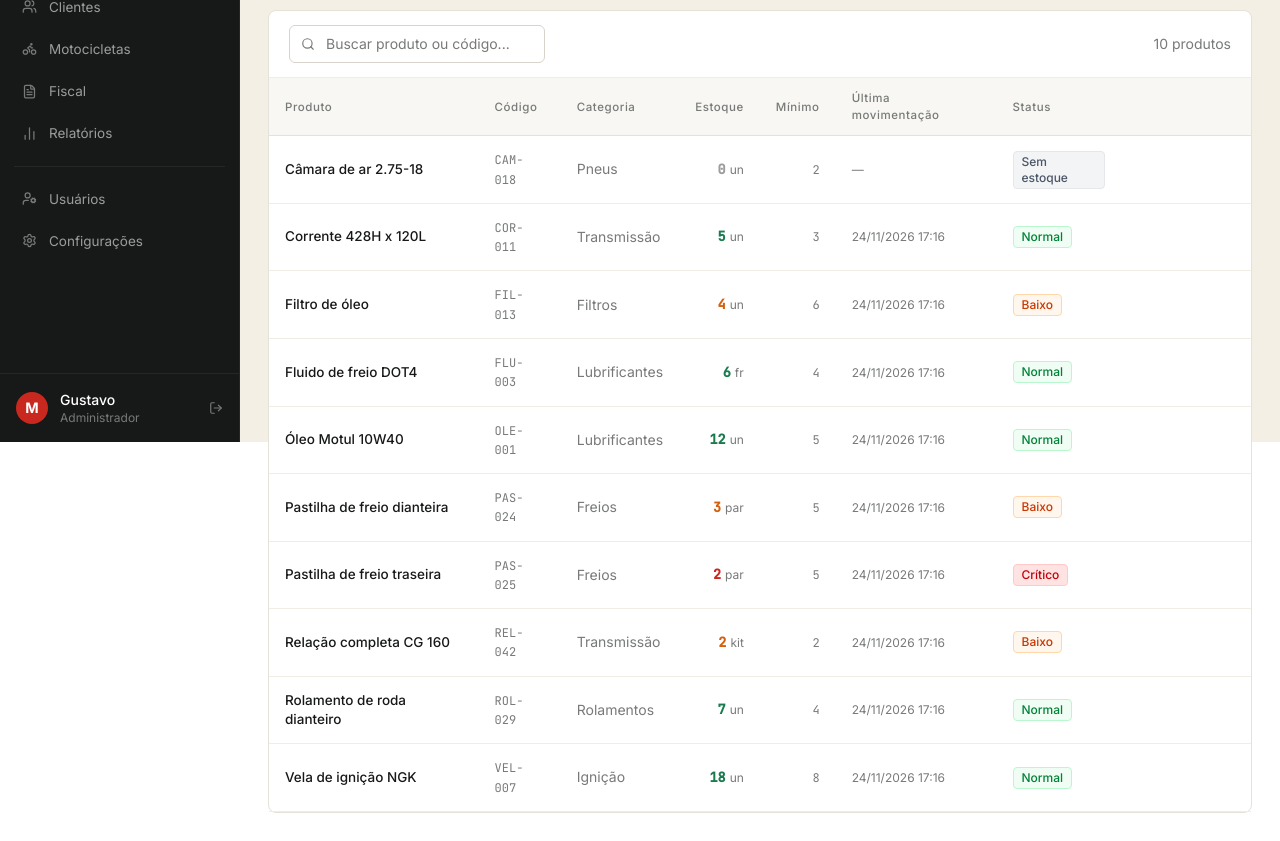
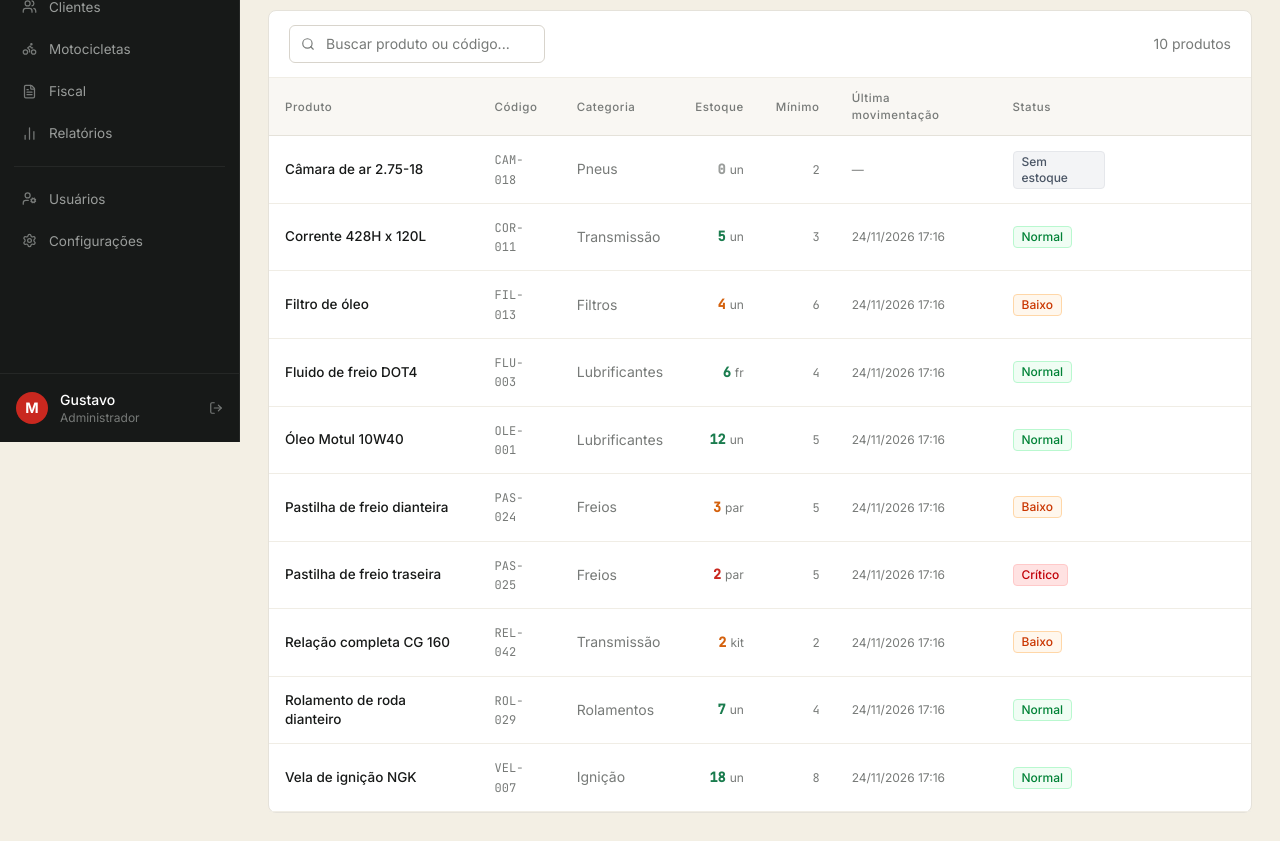
Before and after one commit to oLupim/GESTOQUE, a Laravel app: page /estoque in a window 1280 px wide. Shown: the part 358-1199 px from the top of the page. Run offline with Laravel 12, Linux system fonts and the light colour scheme; the visitor is signed in with stand-in values (Sample User, id 1); data comes from the database, SQL or seed files in the repository; style sheets or scripts are compiled from the project's sources; some libraries are stand-ins or nearby versions; some web fonts are replaced.

Commit message:
Fundo bege não corta em páginas compridas
Co-Authored-By: Claude Opus 5.5 <noreply@anthropic.com>

```diff
--- a/resources/js/layouts/AppLayout.tsx
+++ b/resources/js/layouts/AppLayout.tsx
@@ -20,7 +20,8 @@ export default function AppLayout({ title, children }: { title: string; children
   return (
     <>
       <Head title={title} />
-      <div className="flex h-full min-h-screen bg-cream">
+      {/* Sem h-full: com ele a caixa ficava presa na altura da tela e o fundo bege "cortava" nas páginas compridas. */}
+      <div className="flex min-h-screen bg-cream">
         <Sidebar mobileOpen={mobileOpen} onMobileClose={() => setMobileOpen(false)} />
 
         <div className="flex-1 flex flex-col min-w-0 lg:ml-60">
```
